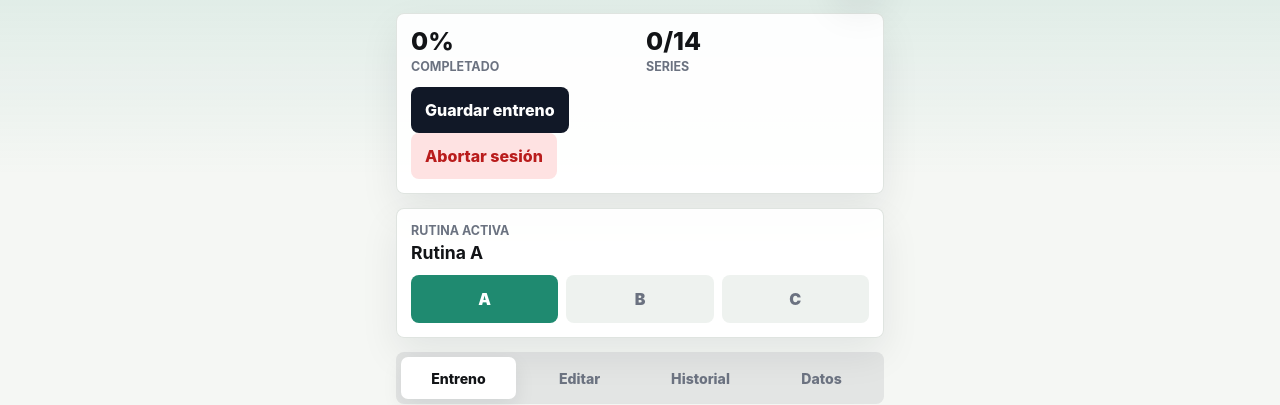
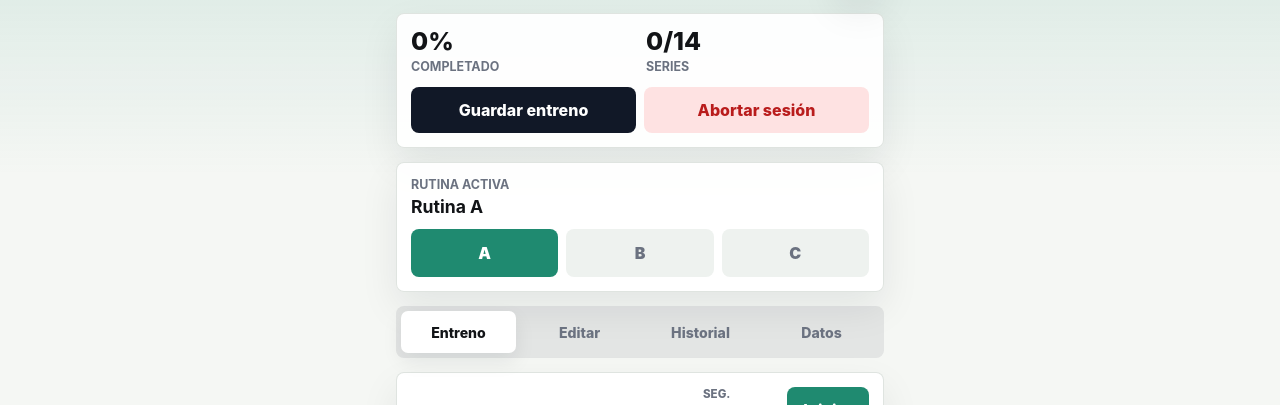
Before and after one commit to aproposito/gym-tracker, a plain HTML site: page index.html in a window 1280 px wide. Shown: the part 84-489 px from the top of the page. Drawn offline with Linux system fonts and the light colour scheme.

Commit message:
Style abort workout actions

```diff
--- a/styles.css
+++ b/styles.css
@@ -109,7 +109,7 @@ h3 {
 .exercise-card,
 .edit-form,
 .edit-row,
-.history-card,
+history-card,
 .backup-actions,
 textarea {
   border: 1px solid rgba(220, 226, 221, 0.9);
@@ -132,8 +132,14 @@ textarea {
   line-height: 1.1;
 }
 
-.summary-panel .primary-button {
+.summary-panel .session-actions {
   grid-column: 1 / -1;
+}
+
+.session-actions {
+  display: grid;
+  grid-template-columns: 1fr 1fr;
+  gap: 8px;
 }
 
 .routine-panel {
```
